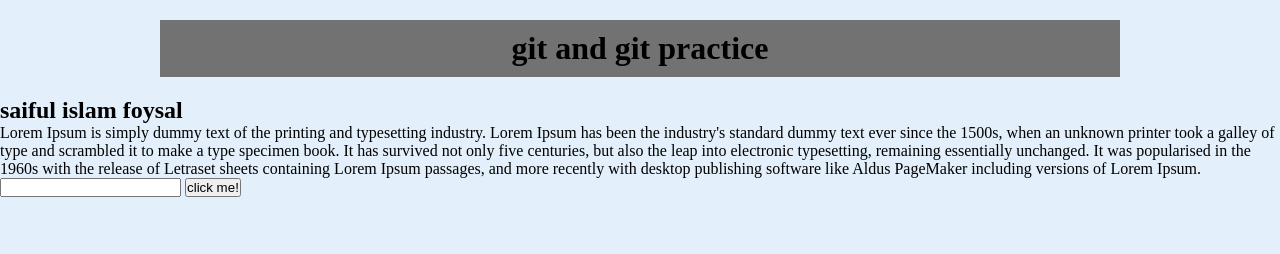
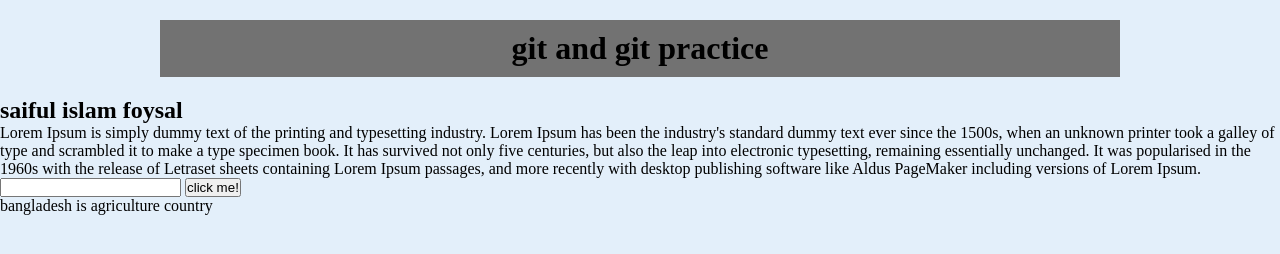
Before and after one commit to Foysalgithub/git_practice, a plain HTML site: page index.html in a window 1280 px wide. Drawn offline with Linux system fonts and the light colour scheme.

Commit message:
text added

```diff
--- a/index.html
+++ b/index.html
@@ -13,5 +13,6 @@
      <p>Lorem Ipsum is simply dummy text of the printing and typesetting industry. Lorem Ipsum has been the industry's standard dummy text ever since the 1500s, when an unknown printer took a galley of type and scrambled it to make a type specimen book. It has survived not only five centuries, but also the leap into electronic typesetting, remaining essentially unchanged. It was popularised in the 1960s with the release of Letraset sheets containing Lorem Ipsum passages, and more recently with desktop publishing software like Aldus PageMaker including versions of Lorem Ipsum.</p>
     <input type="text">
     <button>click me!</button>
+    <p>bangladesh is agriculture country</p>
 </body>
 </html>
```
